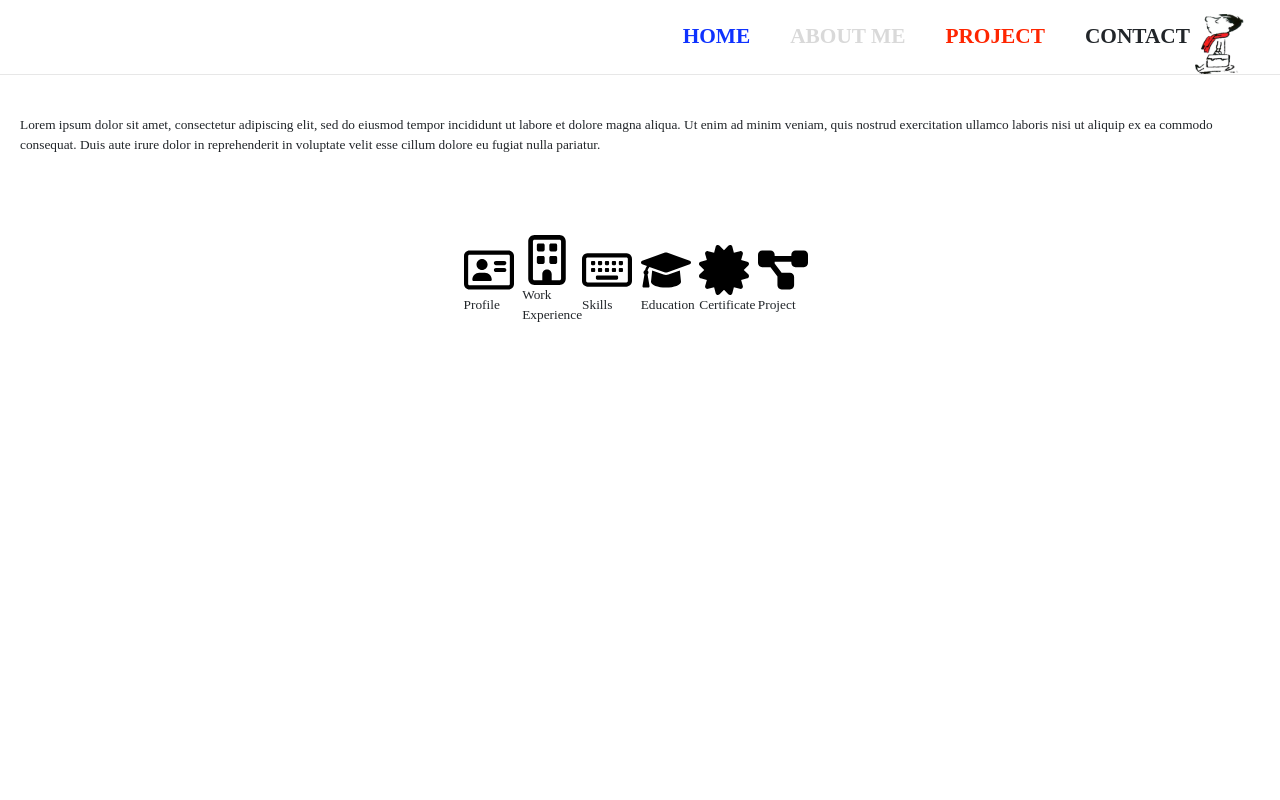
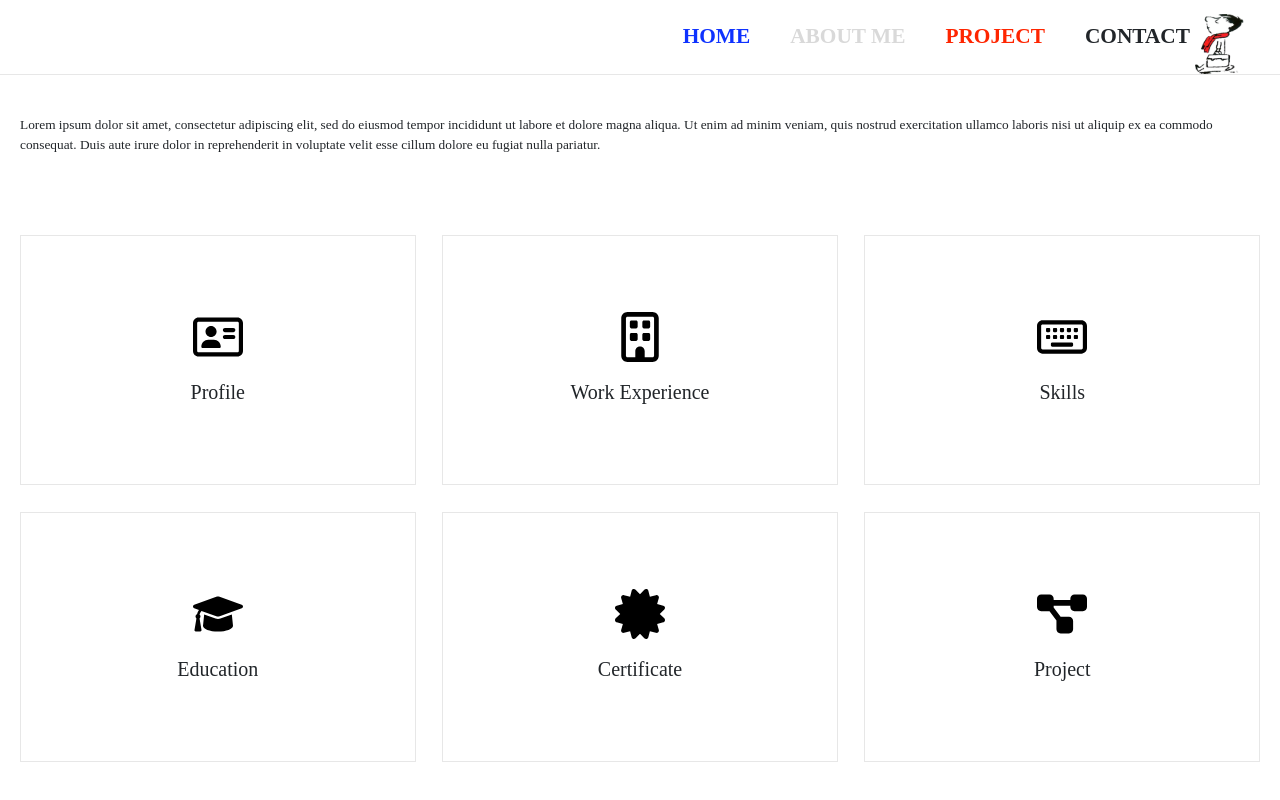
Before and after one commit to Kyoorim/cv-kyoorim-react, a React (Create React App) app: page /aboutme in a window 1280 px wide. Built offline with nearby package versions, Linux system fonts and the light colour scheme; a web font is replaced by a local one.

Commit message:
about me 메뉴완성

```diff
--- a/src/components/Profile.js
+++ b/src/components/Profile.js
@@ -1,4 +1,5 @@
 import styled from "styled-components";
+import { useState } from "react";
 
 import { ReactComponent as ProfileLogo } from "../icon/profile.svg";
 import { ReactComponent as Work } from "../icon/work.svg";
@@ -6,41 +7,125 @@ import { ReactComponent as Skills } from "../icon/skills.svg";
 import { ReactComponent as Education } from "../icon/education.svg";
 import { ReactComponent as Certificate } from "../icon/certificate.svg";
 import { ReactComponent as Project } from "../icon/project.svg";
-
-const Wrapper = styled.div``;
+import { ReactComponent as Xmark } from "../icon/circle-xmark.svg";
+import React from "react";
 
 const ProfileContainer = styled.div`
   display: flex;
   justify-content: center;
   align-items: center;
-  flex-wrap: nowrap;
-  width: 100%;
+  flex-wrap: wrap;
+  gap: 2em;
+  padding: 0px 20px;
 `;
 
 const ProfileList = styled.div`
-  width: 25%;
+  border: var(--border);
+  display: flex;
+  flex-direction: column;
+  justify-content: center;
+  align-items: center;
+  min-height: 250px;
+  flex-basis: 23.5%;
+  flex-shrink: 1;
+  flex-grow: 1;
+  /* @media screen and (max-width: 1023px) {
+    flex-basis: 49%;
+  } */
+  @media screen and (max-width: 769px) {
+    flex-basis: 100%;
+  }
   .logo {
     width: 50px;
     height: 50px;
   }
 `;
 
-const Emoji = styled.div``;
+const Emoji = styled.div`
+  margin-bottom: 15px;
+`;
 
-const Title = styled.div``;
+const Title = styled.div`
+  font-size: 20px;
+`;
 
 const Body = styled.div``;
 
+const ModalBackdrop = styled.div`
+  background-color: rgba(0, 0, 0, 0.3);
+  position: fixed;
+  display: flex;
+  justify-content: center;
+  align-items: center;
+  left: 0;
+  right: 0;
+  bottom: 0;
+  top: 0;
+`;
+
+const ModalView = styled.div.attrs((props) => ({
+  role: "dialog",
+}))`
+  color: black;
+  padding: 30px 90px;
+  background-color: white;
+  display: flex;
+  flex-direction: column;
+  justify-content: space-around;
+  align-items: center;
+  text-decoration: none;
+  width: 400px;
+  height: 400px;
+  position: relative;
+  border-radius: 15px;
+  animation: modal-show 0.5s;
+
+  div.closeBtn {
+    z-index: 10;
+    font-size: 20px;
+    position: absolute;
+    top: 10px;
+    right: 20px;
+  }
+
+  @keyframes modal-show {
+    from {
+      opacity: 0;
+    }
+    to {
+      opacity: 1;
+    }
+  }
+`;
+
 const Profile = () => {
+  const [modalOpen, setModalOpen] = useState(false);
+
+  const openModalHandler = (event) => {
+    setModalOpen(!modalOpen);
+  };
+
   return (
     <>
-      <Wrapper>
       <ProfileContainer>
         <ProfileList>
-            <Emoji>
+          <Emoji onClick={openModalHandler}>
             <ProfileLogo className="logo" />
           </Emoji>
           <Title>Profile</Title>
+          {modalOpen ? (
+            <ModalBackdrop>
+              <ModalView>
+                <div onClick={openModalHandler} className="closeBtn">
+                  <Xmark width="25" height="25" />
+                </div>
+                <div onClick={openModalHandler}>
+                  Lorem ipsum dolor sit amet, consectetur adipiscing elit, sed
+                  do eiusmod tempor incididunt ut labore et dolore magna aliqua.{" "}
+                </div>
+              </ModalView>
+            </ModalBackdrop>
+          ) : null}
           <Body></Body>
         </ProfileList>
         <ProfileList>
@@ -79,7 +164,6 @@ const Profile = () => {
           <Body></Body>
         </ProfileList>
       </ProfileContainer>
-      </Wrapper>
     </>
   );
 };
--- a/src/pages/AboutMe.js
+++ b/src/pages/AboutMe.js
@@ -25,6 +25,7 @@ const Intro = styled.div`
 const Profiles = styled.div`
   font-size: 10pt;
   margin: 40px 20px;
+  width: 100%;
 `;
 
 const AboutMe = () => {
```
Also changed, not shown: src/icon/circle-xmark-solid.svg (added), src/icon/circle-xmark.svg (added). Lines whose indentation alone changed are shown as unchanged.
